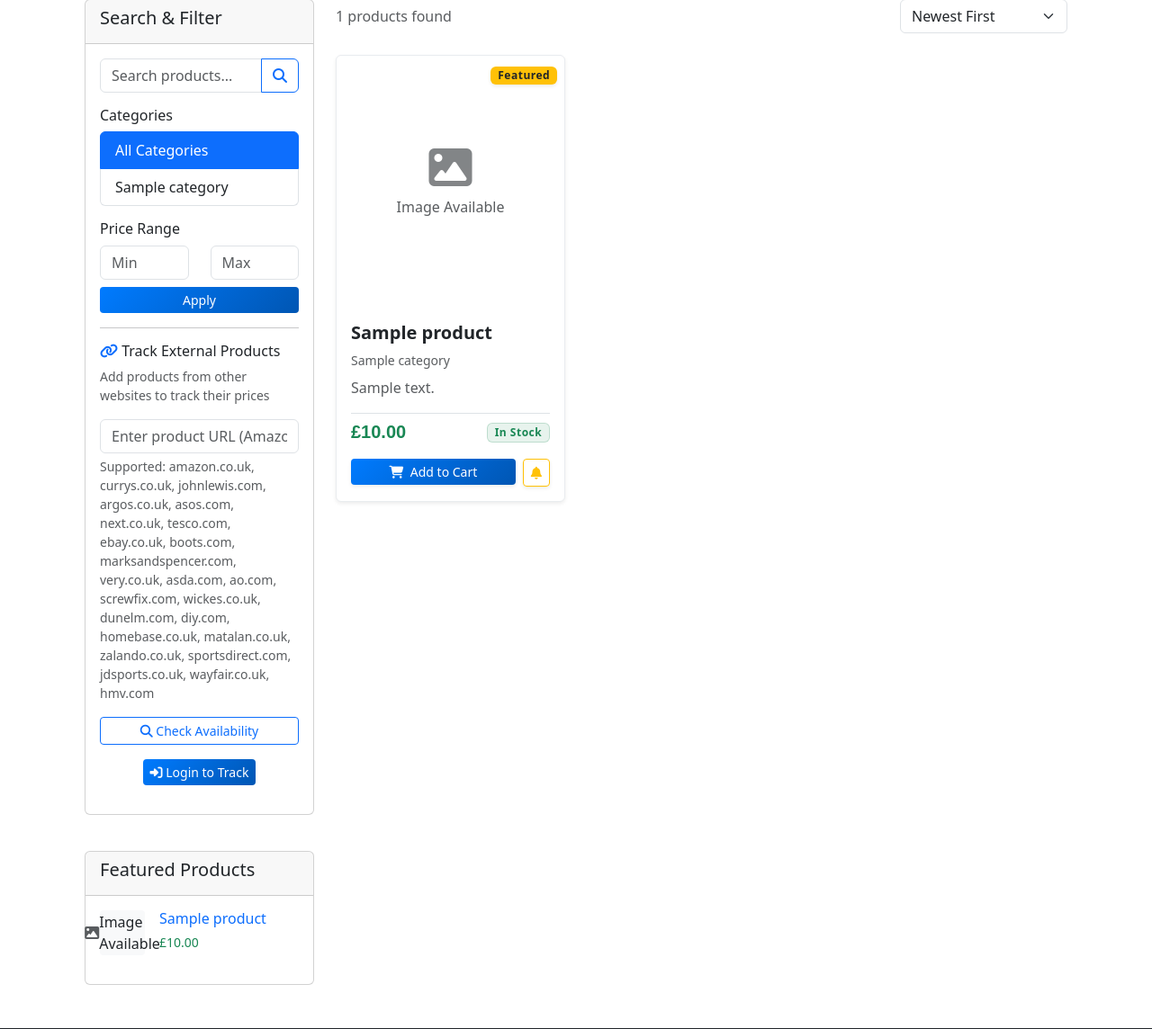
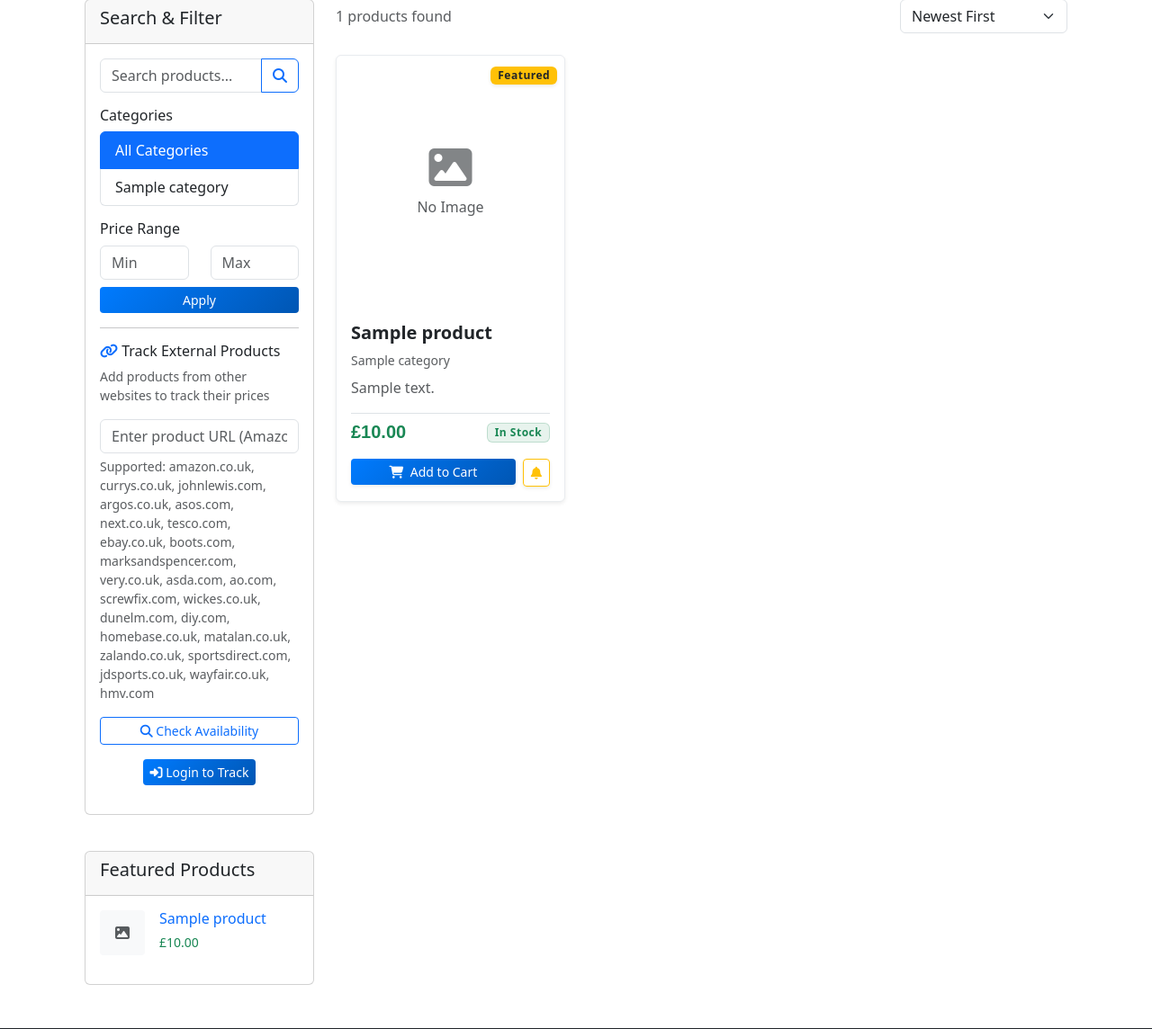
Before and after one commit to Bonafs/Express_Deals, a Django app: page / in a window 1280 px wide. Shown: the part 322-1466 px from the top of the page at 90% size. Run offline with Django 5.2, Linux system fonts and the light colour scheme; tables that the repository leaves empty hold one stand-in row (values such as "Sample post").

Commit message:
🎯 TEMPLATE FIX: Remove duplicate 'Image Available' placeholders
FIXES DOUBLE IMAGE PLACEHOLDERS:
- Remove 'Image Available' text from all templates
- Keep only actual Cloudinary images (Express Deals default images)
- Fix product_list.html: Remove duplicate image text for featured products and main grid
- Fix product_detail.html: Change 'Image Available' to 'No Image'
- Fix cart.html: Remove 'Image Available' fallback text
- Fix checkout.html: Change to 'No Image'
- Re-enable WhiteNoise CompressedStaticFilesStorage for CSS MIME fix

RESULT: Products now show only the actual Cloudinary images without duplicate text overlays!

```diff
--- a/express_deals/settings.py
+++ b/express_deals/settings.py
@@ -163,7 +163,7 @@ STATICFILES_DIRS = [
     BASE_DIR / 'static',
 ]
 
-# WhiteNoise static files storage for production
+# WhiteNoise static files storage for production - disable manifest for debugging
 STATICFILES_STORAGE = 'whitenoise.storage.CompressedStaticFilesStorage'
 
 # Media files (User uploads)
--- a/templates/orders/cart.html
+++ b/templates/orders/cart.html
@@ -62,12 +62,10 @@
                                                  onerror="this.style.display='none'; this.nextElementSibling.style.display='flex';">
                                             <div class="product-image bg-light d-flex align-items-center justify-content-center" style="display: none; height: 60px;">
                                                 <i class="fas fa-image text-muted"></i>
-                                                <div class="fw-light">Image Available</div>
                                             </div>
                                         {% else %}
                                             <div class="product-image bg-light d-flex align-items-center justify-content-center" style="height: 60px;">
                                                 <i class="fas fa-image text-muted"></i>
-                                                <div class="fw-light">Image Available</div>
                                             </div>
                                         {% endif %}
                                     </div>
--- a/templates/orders/checkout.html
+++ b/templates/orders/checkout.html
@@ -275,7 +275,7 @@
                                  onerror="this.style.display='none'; this.nextElementSibling.style.display='flex';">
                             <div class="product-image bg-light d-flex align-items-center justify-content-center" style="display: none; width: 60px; height: 60px;">
                                 <i class="fas fa-image text-muted"></i>
-                                <div class="fw-light">Image Available</div>
+                                <div class="fw-light">No Image</div>
                             </div>
                             <div class="flex-grow-1">
                                 <h6 class="mb-1">{{ item.product.name }}</h6>
--- a/templates/products/product_detail.html
+++ b/templates/products/product_detail.html
@@ -30,12 +30,12 @@
                      onerror="this.style.display='none'; document.getElementById('image-fallback').style.display='flex'; console.log('Image failed to load:', this.src);">
                 <div id="image-fallback" class="d-flex flex-column align-items-center justify-content-center image-fallback" style="height: 320px; border-radius: 0.375rem; background: linear-gradient(45deg, #f8f9fa, #e9ecef); display: none;">
                     <i class="fas fa-image fa-3x mb-2 opacity-75"></i>
-                    <div class="fw-light">Image Available</div>
+                    <div class="fw-light">No Image</div>
                 </div>
                 {% else %}
                 <div class="d-flex flex-column align-items-center justify-content-center image-fallback" style="height: 320px; border-radius: 0.375rem; background: linear-gradient(45deg, #f8f9fa, #e9ecef);">
                     <i class="fas fa-image fa-3x mb-2 opacity-75"></i>
-                    <div class="fw-light">Image Available</div>
+                    <div class="fw-light">No Image</div>
                 </div>
                 {% endif %}
 
--- a/templates/products/product_list.html
+++ b/templates/products/product_list.html
@@ -136,13 +136,11 @@
                         <div class="me-3 d-flex align-items-center justify-content-center bg-light"
                              style="width: 50px; height: 50px; border-radius: 4px; display: none;">
                             <i class="fas fa-image text-muted"></i>
-                            <div class="fw-light">Image Available</div>
                         </div>
                         {% else %}
                         <div class="me-3 d-flex align-items-center justify-content-center bg-light"
                              style="width: 50px; height: 50px; border-radius: 4px;">
                             <i class="fas fa-image text-muted"></i>
-                            <div class="fw-light">Image Available</div>
                         </div>
                         {% endif %}
                         <div>
@@ -216,7 +214,7 @@
                                  style="height: 280px; border-radius: 0.375rem 0.375rem 0 0; background: linear-gradient(45deg, #f8f9fa, #e9ecef); display: none;">
                                 <div class="text-center text-muted">
                                     <i class="fas fa-image fa-3x mb-2 opacity-75"></i>
-                                    <div class="fw-light">Image Available</div>
+                                    <div class="fw-light">No Image</div>
                                 </div>
                             </div>
                             {% else %}
@@ -224,7 +222,7 @@
                                  style="height: 280px; border-radius: 0.375rem 0.375rem 0 0; background: linear-gradient(45deg, #f8f9fa, #e9ecef);">
                                 <div class="text-center text-muted">
                                     <i class="fas fa-image fa-3x mb-2 opacity-75"></i>
-                                    <div class="fw-light">Image Available</div>
+                                    <div class="fw-light">No Image</div>
                                 </div>
                             </div>
                             {% endif %}
```
